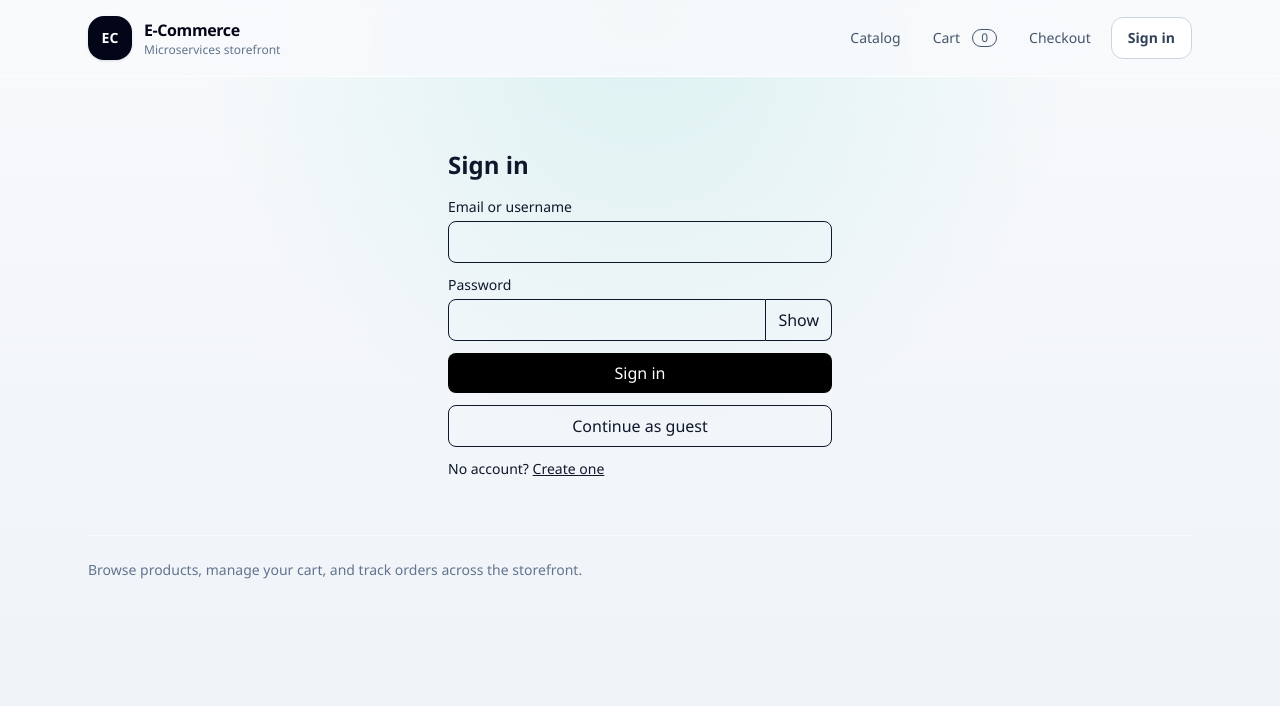
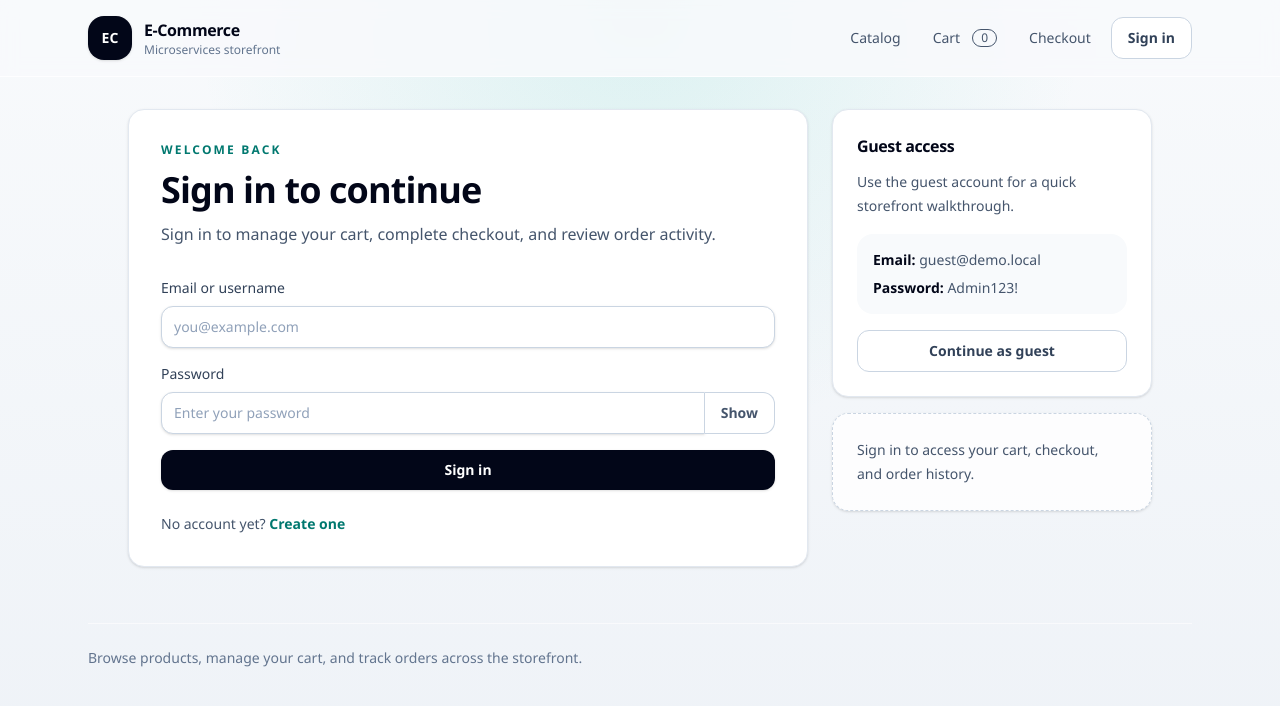
Before and after one commit to donnchadh00/ecommerce-app, a React (Vite) app in the folder frontend/: page /login in a window 1280 px wide. Shown: the top 706 px of the page. Built offline with nearby package versions, Linux system fonts and the light colour scheme; no server answers.

Commit message:
feat(auth): refine login and register experience

```diff
--- a/frontend/src/features/auth/LoginPage.tsx
+++ b/frontend/src/features/auth/LoginPage.tsx
@@ -1,5 +1,5 @@
 import { type FormEvent, useState } from "react";
-import { useLocation, useNavigate, Link } from "react-router-dom";
+import { useLocation, useNavigate, Link, Navigate } from "react-router-dom";
 import { useLogin } from "./api.ts";
 import { useAuth } from "./useAuth";
 
@@ -9,7 +9,7 @@ const GUEST_PASSWORD = "Admin123!";
 export default function LoginPage() {
   const nav = useNavigate();
   const location = useLocation();
-  const { login: saveToken } = useAuth();
+  const { user, login: saveToken } = useAuth();
   const login = useLogin();
   const [emailOrUsername, setId] = useState("");
   const [password, setPw] = useState("");
@@ -17,6 +17,10 @@ export default function LoginPage() {
   const destination = location.state && typeof location.state === "object" && "from" in location.state
     ? String(location.state.from || "/")
     : "/";
+
+  if (user) {
+    return <Navigate to={destination} replace />;
+  }
 
   const completeLogin = async (nextEmailOrUsername: string, nextPassword: string) => {
     const token = await login.mutateAsync({ emailOrUsername: nextEmailOrUsername, password: nextPassword });
@@ -38,45 +42,110 @@ export default function LoginPage() {
     }
   };
 
+  const errorMessage = login.isError
+    ? emailOrUsername === GUEST_EMAIL
+      ? "Guest access is not available in this environment."
+      : (login.error as Error).message || "Login failed"
+    : null;
+
   return (
-    <div className="mx-auto max-w-sm mt-10">
-      <h1 className="text-2xl font-semibold mb-4">Sign in</h1>
-      <form onSubmit={onSubmit} className="space-y-3">
+    <div className="mx-auto grid max-w-5xl gap-6 lg:grid-cols-[minmax(0,1fr)_20rem]">
+      <section className="surface p-6 sm:p-8">
+        <p className="eyebrow">Welcome back</p>
+        <h1 className="mt-3 page-heading">Sign in to continue</h1>
+        <p className="mt-3 max-w-2xl text-sm leading-6 text-slate-600 sm:text-base">
+          Sign in to manage your cart, complete checkout, and review order activity.
+        </p>
+
+        <form onSubmit={onSubmit} className="mt-8 space-y-4">
           <div>
-          <label className="block text-sm">Email or username</label>
-          <input value={emailOrUsername} onChange={e => setId(e.target.value)}
-            className="mt-1 w-full rounded-lg border p-2" required />
+            <label htmlFor="login-id" className="label">
+              Email or username
+            </label>
+            <input
+              id="login-id"
+              value={emailOrUsername}
+              onChange={(e) => setId(e.target.value)}
+              className="input-field mt-2"
+              required
+              autoComplete="username"
+              placeholder="you@example.com"
+            />
           </div>
+
           <div>
-          <label className="block text-sm">Password</label>
-          <div className="mt-1 flex">
-            <input type={showPw ? "text" : "password"} value={password} onChange={e => setPw(e.target.value)}
-              className="w-full rounded-l-lg border p-2" required minLength={6} />
-            <button type="button" onClick={() => setShowPw(s => !s)}
-              className="rounded-r-lg border border-l-0 px-3">{showPw ? "Hide" : "Show"}</button>
+            <label htmlFor="login-password" className="label">
+              Password
+            </label>
+            <div className="mt-2 flex">
+              <input
+                id="login-password"
+                type={showPw ? "text" : "password"}
+                value={password}
+                onChange={(e) => setPw(e.target.value)}
+                className="input-field rounded-r-none"
+                required
+                minLength={6}
+                autoComplete="current-password"
+                placeholder="Enter your password"
+              />
+              <button
+                type="button"
+                onClick={() => setShowPw((value) => !value)}
+                className="rounded-r-xl border border-l-0 border-slate-300 bg-white px-4 text-sm font-semibold text-slate-600 transition hover:bg-slate-50 hover:text-slate-950 focus-visible:outline-none focus-visible:ring-2 focus-visible:ring-teal-500"
+              >
+                {showPw ? "Hide" : "Show"}
+              </button>
             </div>
           </div>
-        {login.isError && <div className="text-red-600 text-sm">{
-          emailOrUsername === GUEST_EMAIL
-            ? "Guest account is not available in this environment."
-            : (login.error as Error).message || "Login failed"
-        }</div>}
-        <button type="submit" disabled={login.isPending}
-          className="w-full rounded-lg bg-black px-4 py-2 text-white disabled:opacity-60">
-          {login.isPending ? "Signing in…" : "Sign in"}
+
+          {errorMessage && (
+            <div className="rounded-xl border border-red-200 bg-red-50 px-4 py-3 text-sm text-red-700">
+              {errorMessage}
+            </div>
+          )}
+
+          <button type="submit" disabled={login.isPending} className="button-primary w-full">
+            {login.isPending ? "Signing in..." : "Sign in"}
           </button>
         </form>
+
+        <p className="mt-6 text-sm text-slate-600">
+          No account yet?{" "}
+          <Link to="/register" className="font-semibold text-teal-700 transition hover:text-teal-800">
+            Create one
+          </Link>
+        </p>
+      </section>
+
+      <aside className="space-y-4">
+        <div className="surface p-6">
+          <h2 className="section-heading text-base">Guest access</h2>
+          <p className="mt-3 text-sm leading-6 text-slate-600">
+            Use the guest account for a quick storefront walkthrough.
+          </p>
+          <div className="mt-4 rounded-2xl bg-slate-50 p-4 text-sm text-slate-600">
+            <div>
+              <span className="font-semibold text-slate-950">Email:</span> {GUEST_EMAIL}
+            </div>
+            <div className="mt-2">
+              <span className="font-semibold text-slate-950">Password:</span> {GUEST_PASSWORD}
+            </div>
+          </div>
           <button
             type="button"
             onClick={onGuestLogin}
             disabled={login.isPending}
-        className="mt-3 w-full rounded-lg border px-4 py-2 hover:bg-gray-50 disabled:opacity-60"
+            className="button-secondary mt-4 w-full"
           >
             Continue as guest
           </button>
-      <p className="mt-3 text-sm">
-        No account? <Link to="/register" className="underline">Create one</Link>
-      </p>
+        </div>
+
+        <div className="surface-muted p-6 text-sm leading-6 text-slate-600">
+          Sign in to access your cart, checkout, and order history.
+        </div>
+      </aside>
     </div>
   );
 }
--- a/frontend/src/features/auth/RegisterPage.tsx
+++ b/frontend/src/features/auth/RegisterPage.tsx
@@ -1,51 +1,129 @@
 import { type FormEvent, useState } from "react";
-import { useNavigate, Link } from "react-router-dom";
+import { useNavigate, Link, Navigate } from "react-router-dom";
 import { useRegister } from "./api";
+import { useAuth } from "./useAuth";
 
 export default function RegisterPage() {
   const nav = useNavigate();
+  const { user } = useAuth();
   const reg = useRegister();
   const [email, setEmail] = useState("");
   const [password, setPw] = useState("");
   const [confirm, setConfirm] = useState("");
+  const [validationError, setValidationError] = useState<string | null>(null);
+
+  if (user) {
+    return <Navigate to="/account" replace />;
+  }
 
   const onSubmit = async (e: FormEvent) => {
     e.preventDefault();
-    if (password !== confirm) throw new Error("Passwords do not match");
+    setValidationError(null);
+
+    if (password !== confirm) {
+      setValidationError("Passwords do not match.");
+      return;
+    }
+
     await reg.mutateAsync({ email, password });
     nav("/login");
   };
 
+  const errorMessage = validationError || (reg.isError ? (reg.error as Error).message || "Registration failed" : null);
+
   return (
-    <div className="mx-auto max-w-sm mt-10">
-      <h1 className="text-2xl font-semibold mb-4">Create account</h1>
-      <form onSubmit={onSubmit} className="space-y-3">
+    <div className="mx-auto grid max-w-5xl gap-6 lg:grid-cols-[minmax(0,1fr)_20rem]">
+      <section className="surface p-6 sm:p-8">
+        <p className="eyebrow">Create account</p>
+        <h1 className="mt-3 page-heading">Set up a new login</h1>
+        <p className="mt-3 max-w-2xl text-sm leading-6 text-slate-600 sm:text-base">
+          Create an account to save cart items, complete checkout, and track your orders.
+        </p>
+
+        <form onSubmit={onSubmit} className="mt-8 space-y-4">
           <div>
-          <label className="block text-sm">Email</label>
-          <input type="email" value={email} onChange={e => setEmail(e.target.value)}
-            className="mt-1 w-full rounded-lg border p-2" required />
+            <label htmlFor="register-email" className="label">
+              Email
+            </label>
+            <input
+              id="register-email"
+              type="email"
+              value={email}
+              onChange={(e) => setEmail(e.target.value)}
+              className="input-field mt-2"
+              required
+              autoComplete="email"
+              placeholder="you@example.com"
+            />
           </div>
+
           <div>
-          <label className="block text-sm">Password</label>
-          <input type="password" value={password} onChange={e => setPw(e.target.value)}
-            className="mt-1 w-full rounded-lg border p-2" required minLength={6} />
+            <label htmlFor="register-password" className="label">
+              Password
+            </label>
+            <input
+              id="register-password"
+              type="password"
+              value={password}
+              onChange={(e) => {
+                setPw(e.target.value);
+                setValidationError(null);
+              }}
+              className="input-field mt-2"
+              required
+              minLength={6}
+              autoComplete="new-password"
+              placeholder="Minimum 6 characters"
+            />
           </div>
+
           <div>
-          <label className="block text-sm">Confirm password</label>
-          <input type="password" value={confirm} onChange={e => setConfirm(e.target.value)}
-            className="mt-1 w-full rounded-lg border p-2" required minLength={6} />
+            <label htmlFor="register-confirm" className="label">
+              Confirm password
+            </label>
+            <input
+              id="register-confirm"
+              type="password"
+              value={confirm}
+              onChange={(e) => {
+                setConfirm(e.target.value);
+                setValidationError(null);
+              }}
+              className="input-field mt-2"
+              required
+              minLength={6}
+              autoComplete="new-password"
+              placeholder="Repeat your password"
+            />
           </div>
-        {reg.isError && <div className="text-red-600 text-sm">{
-          (reg.error as Error).message || "Registration failed"
-        }</div>}
-        <button type="submit" disabled={reg.isPending}
-          className="w-full rounded-lg bg-black px-4 py-2 text-white disabled:opacity-60">
-          {reg.isPending ? "Creating…" : "Create account"}
+
+          {errorMessage && (
+            <div className="rounded-xl border border-red-200 bg-red-50 px-4 py-3 text-sm text-red-700">
+              {errorMessage}
+            </div>
+          )}
+
+          <button type="submit" disabled={reg.isPending} className="button-primary w-full">
+            {reg.isPending ? "Creating account..." : "Create account"}
           </button>
         </form>
-      <p className="mt-3 text-sm">
-        Already have an account? <Link to="/login" className="underline">Sign in</Link>
+
+        <p className="mt-6 text-sm text-slate-600">
+          Already have an account?{" "}
+          <Link to="/login" className="font-semibold text-teal-700 transition hover:text-teal-800">
+            Sign in
+          </Link>
         </p>
+      </section>
+
+      <aside className="space-y-4">
+        <div className="surface p-6">
+          <h2 className="section-heading text-base">Account access</h2>
+          <p className="mt-3 text-sm leading-6 text-slate-600">
+            Create an account to save cart items, complete checkout, and view your orders.
+          </p>
+        </div>
+      </aside>
     </div>
   );
 }
```
Lines whose indentation alone changed are shown as unchanged.
